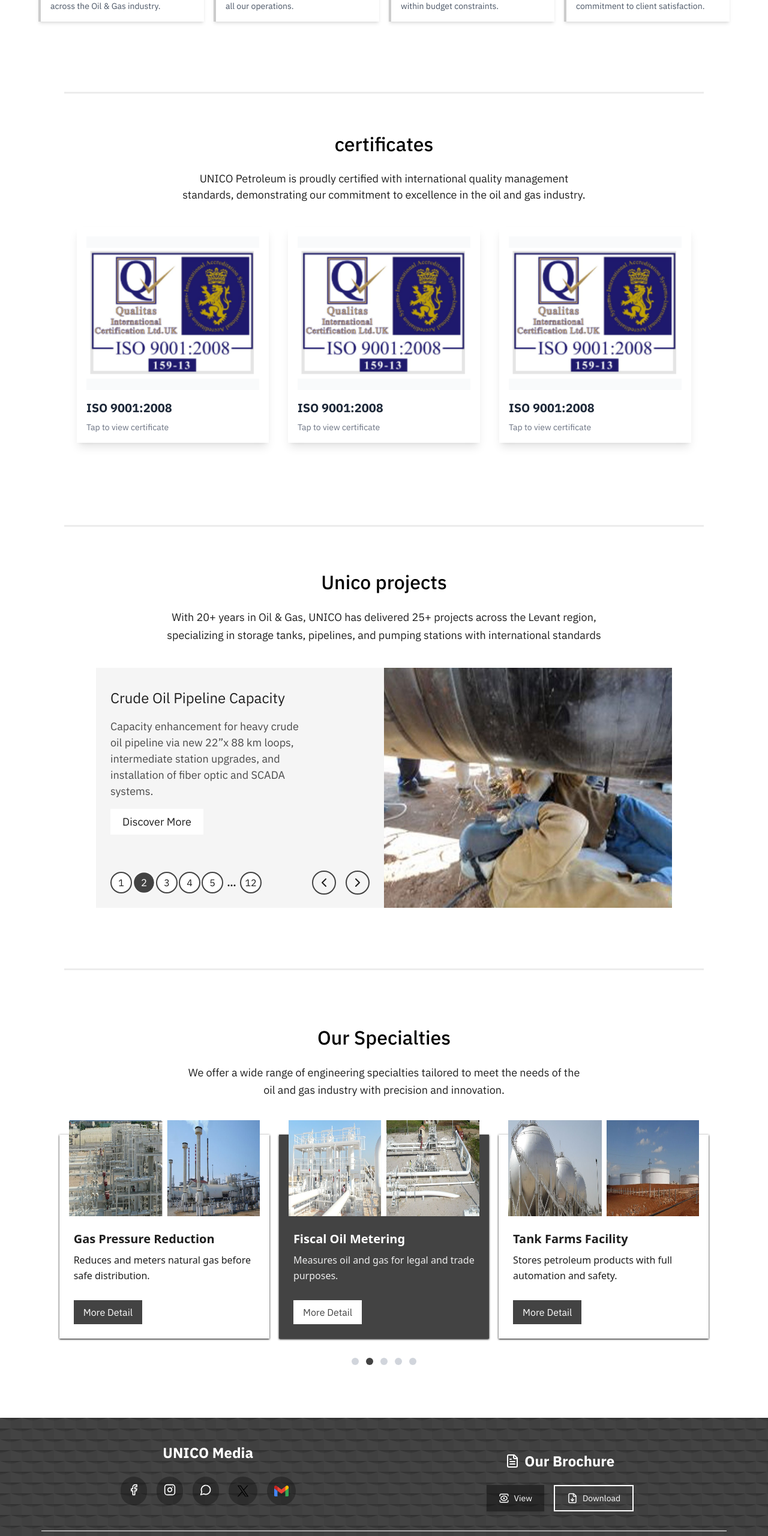
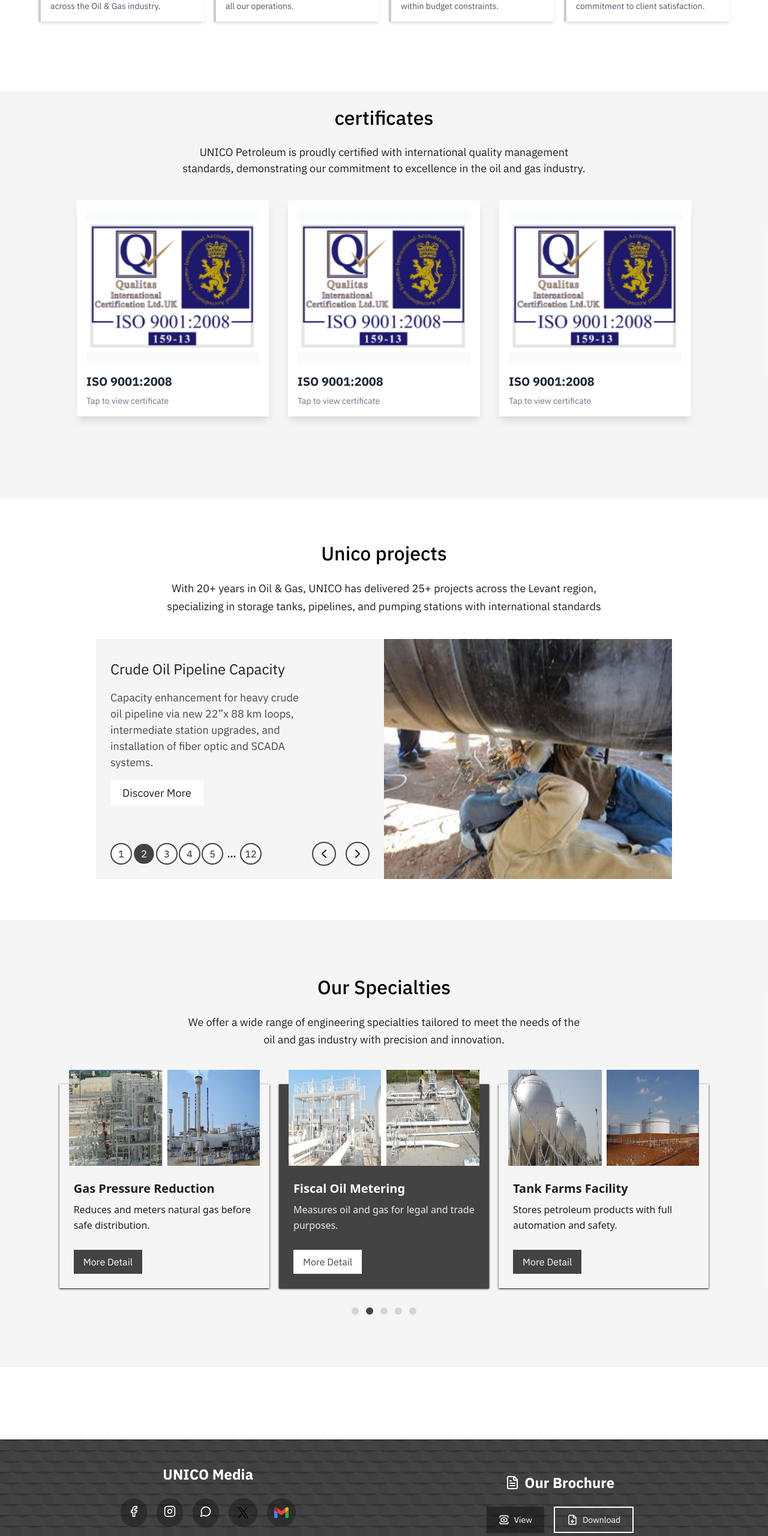
Before and after one commit to fatma-mohamed99/petroleum, a Next.js app: page / in a window 1280 px wide. Shown: the part 1150-3710 px from the top of the page at 60% size. Built offline with nearby package versions, Linux system fonts and the light colour scheme.

Commit message:
chande bg for section

```diff
--- a/src/app/page.tsx
+++ b/src/app/page.tsx
@@ -5,7 +5,7 @@ import ProjectSection from "@/components/home-component/project-section/ProjectS
 import CertificatesSection from "@/components/home-component/certificate-section/CertificatesSection";
 export default function Home() {
   return (
-    <div className="grid w-full   ">
+    <div className="grid w-full mb-30   ">
       <div className="inset-0 ">
         <HeroCarousel />
       </div>
@@ -15,28 +15,30 @@ export default function Home() {
         <OurLegacy />
       </div>
 
-      <hr className="w-full sm:w-11/12 md:w-10/12  mx-auto h-1 text-white  bg-main/10 mb-10 " />
 
       {/* ###################################### */}
+      <div className="w-full bg-main/5">
 
       <div className="w-full  sm:w-11/12 md:w-10/12   mx-auto py-12 my-7">
           <CertificatesSection />
       </div>
+
+      </div>
       {/* ###################################### */}
 
-      <hr className="w-full sm:w-11/12 md:w-10/12  mx-auto h-1 text-white  bg-main/10  " />
 
       <div className="py-12 my-5   ">
         <ProjectSection />
       </div>
 
       {/* ###################################### */}
-      <hr className="w-full sm:w-11/12 md:w-10/12  mx-auto h-1 text-white  bg-main/10  mt-8" />
+      <div className="w-full bg-main/5">
 
       <div className="w-full sm:w-11/12 md:w-10/12  mx-auto py-12  ">
           <Specialties />
       </div>
       {/* ###################################### */}
     </div>
+    </div>
   );
 }
```
